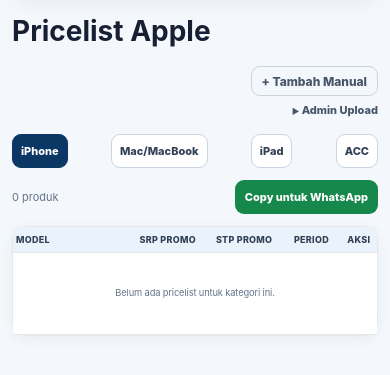
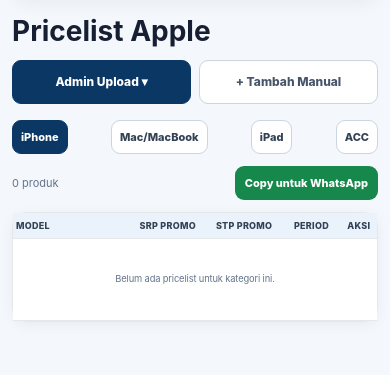
Before and after one commit to benediktusbay/Report-Daily-Cempaka-x-SerCil, a Flask app: page /pricelist in a window 390 px wide. Shown: the part 191-566 px from the top of the page. Run offline with Flask 3, Linux system fonts and the light colour scheme; the visitor is signed in with stand-in values (Sample User, id 1); data comes from the database, SQL or seed files in the repository; data that the repository does not hold is empty; some libraries are stand-ins or nearby versions.

Commit message:
Update pricelist V5.8.html

```diff
--- a/templates/pricelist.html
+++ b/templates/pricelist.html
@@ -34,14 +34,35 @@
 
 .price-manual-form[hidden]{display:none}.price-manual-launch{display:flex;justify-content:flex-end;margin-bottom:8px}.price-manual-launch button{background:transparent;border:1px solid #cbd5e1;color:#475569;min-height:30px;font-size:12px;padding:5px 10px;width:auto}.price-actions{width:62px}.price-actions button{border:1px solid #cbd5e1;background:#fff;border-radius:6px;padding:5px;cursor:pointer;font-size:12px}.price-edit input{width:100%;min-width:0;border:1px solid #cbd5e1;border-radius:5px;padding:6px;font:inherit}.price-edit .price-actions{white-space:normal}.price-edit .price-actions button{margin:2px}.price-row-error{display:block;white-space:normal;color:#b42318;font-weight:400;font-size:11px}.price-manual-form{padding:15px;margin-bottom:15px}.price-manual-grid{display:grid;grid-template-columns:repeat(2,minmax(0,1fr));gap:10px}.price-manual-form .price-review-actions button{width:auto}.price-edit .price-delete{color:#b42318}
 @media(max-width:720px){.price-table-admin th:nth-child(1){width:32%}.price-table-admin th:nth-child(2),.price-table-admin th:nth-child(3){width:21%}.price-table-admin th:nth-child(4){width:16%}.price-table-admin th:nth-child(5){width:10%}.price-edit-label{display:none}.price-actions button{font-size:10px;padding:4px 2px}.price-edit td{white-space:normal}.price-edit input{padding:5px 2px;min-height:32px}.price-manual-grid{grid-template-columns:1fr}.price-table-admin td:first-child{white-space:normal;overflow-wrap:anywhere}}
+
+.price-header-actions{display:flex;align-items:center;gap:8px;flex:0 0 auto}
+.price-header-actions .price-btn{box-sizing:border-box;min-height:40px;padding:9px 13px;font-size:12px;line-height:20px;white-space:nowrap;width:auto}
+.price-header-actions .price-header-upload{background:#0b3765;border:1px solid #0b3765}
+.price-header-actions .price-header-add{background:#fff;color:#475569;border:1px solid #cbd5e1}
+.price-header-actions .price-btn:focus-visible{outline:2px solid #1769e8;outline-offset:3px}
+#priceAdminUpload>summary{display:none}
+#priceAdminUpload:not([open]){margin:0}
+#priceAdminUpload .price-admin-master-body{margin-top:0;padding:14px;border:1px solid #dbe3ed;border-radius:12px;background:#fff}
+@media(max-width:720px){
+  .pricelist-head{display:flex;flex-direction:column;align-items:flex-start;gap:12px;margin-bottom:16px}
+  .price-header-actions{width:100%;gap:8px}
+  .price-header-actions .price-btn{flex:1;min-width:0;min-height:44px;padding:9px 7px;font-size:12px}
+}
 </style>
 {% endblock %}
 
 {% block body %}
-<div class="pricelist-head"><h1>Pricelist Apple</h1></div>
+<div class="pricelist-head">
+  <h1>Pricelist Apple</h1>
+  {% if session.get('role') == 'admin' %}
+  <div class="price-header-actions">
+    <button type="button" class="price-btn price-header-upload" id="priceAdminUploadToggle" aria-controls="priceAdminUpload" aria-expanded="false">Admin Upload <span aria-hidden="true">▾</span></button>
+    <button type="button" class="price-btn price-header-add" id="priceManualAdd">+ Tambah Manual</button>
+  </div>
+  {% endif %}
+</div>
 
 {% if session.get('role') == 'admin' %}
-<div class="price-manual-launch"><button type="button" class="price-btn" id="priceManualAdd">+ Tambah Manual</button></div>
 <form id="priceManualForm" class="card price-manual-form" hidden>
   <h2 style="font-size:18px;margin-top:0">Tambah produk manual</h2>
   <div class="price-manual-grid">
@@ -113,6 +134,19 @@
 {% endblock %}
 
 {% block scripts %}
+
+<script>
+(function(){
+  const button=document.getElementById('priceAdminUploadToggle');
+  const panel=document.getElementById('priceAdminUpload');
+  if(!button||!panel)return;
+  function sync(){button.setAttribute('aria-expanded',String(panel.open));button.querySelector('span').textContent=panel.open?'▴':'▾';}
+  button.addEventListener('click',()=>{panel.open=!panel.open;sync();});
+  panel.addEventListener('toggle',sync);
+  sync();
+})();
+</script>
+
 {% if session.get('role') == 'admin' %}<script src="https://cdn.jsdelivr.net/npm/tesseract.js@5/dist/tesseract.min.js"></script>{% endif %}
 <script>
 (function(){
```
